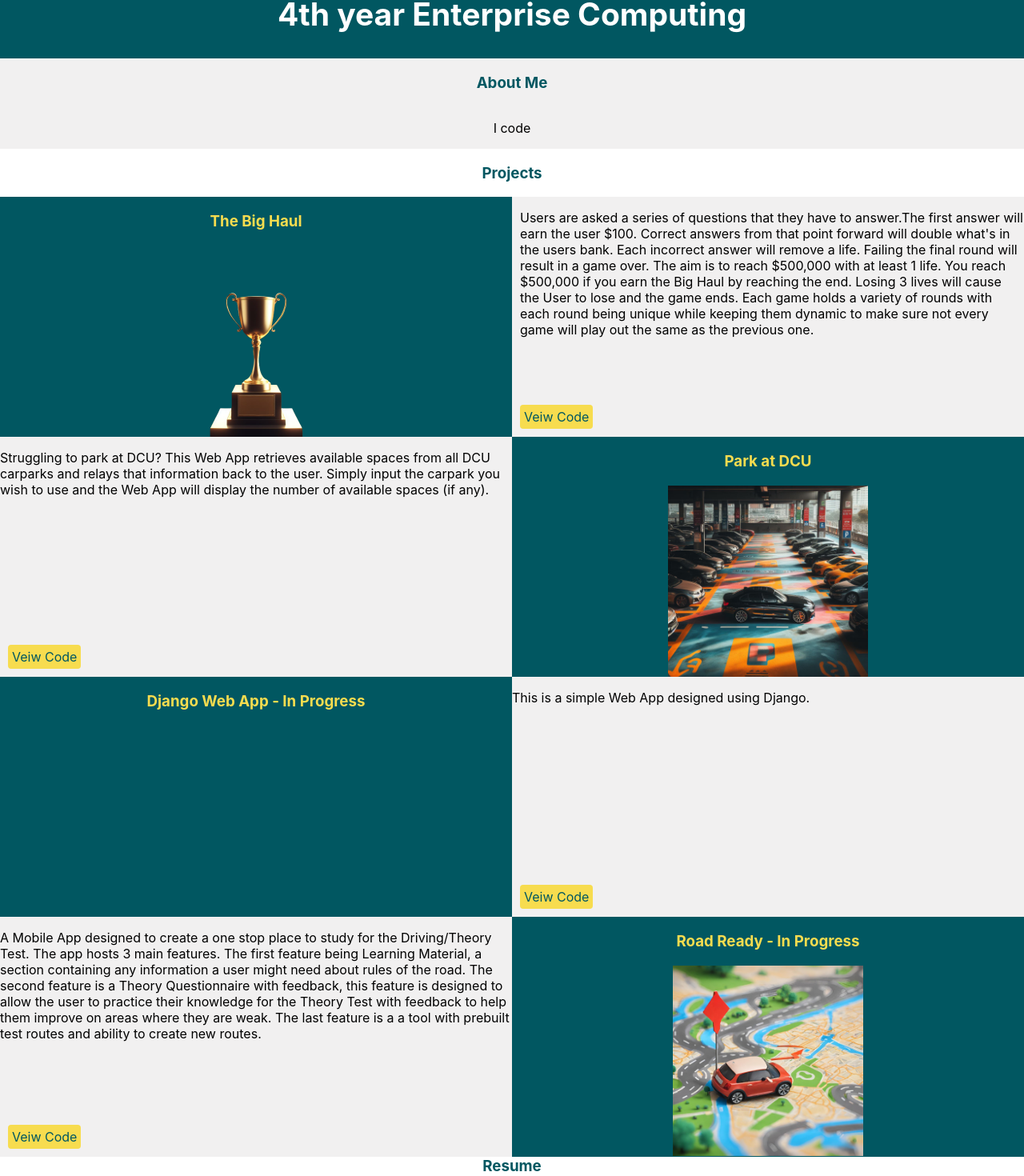
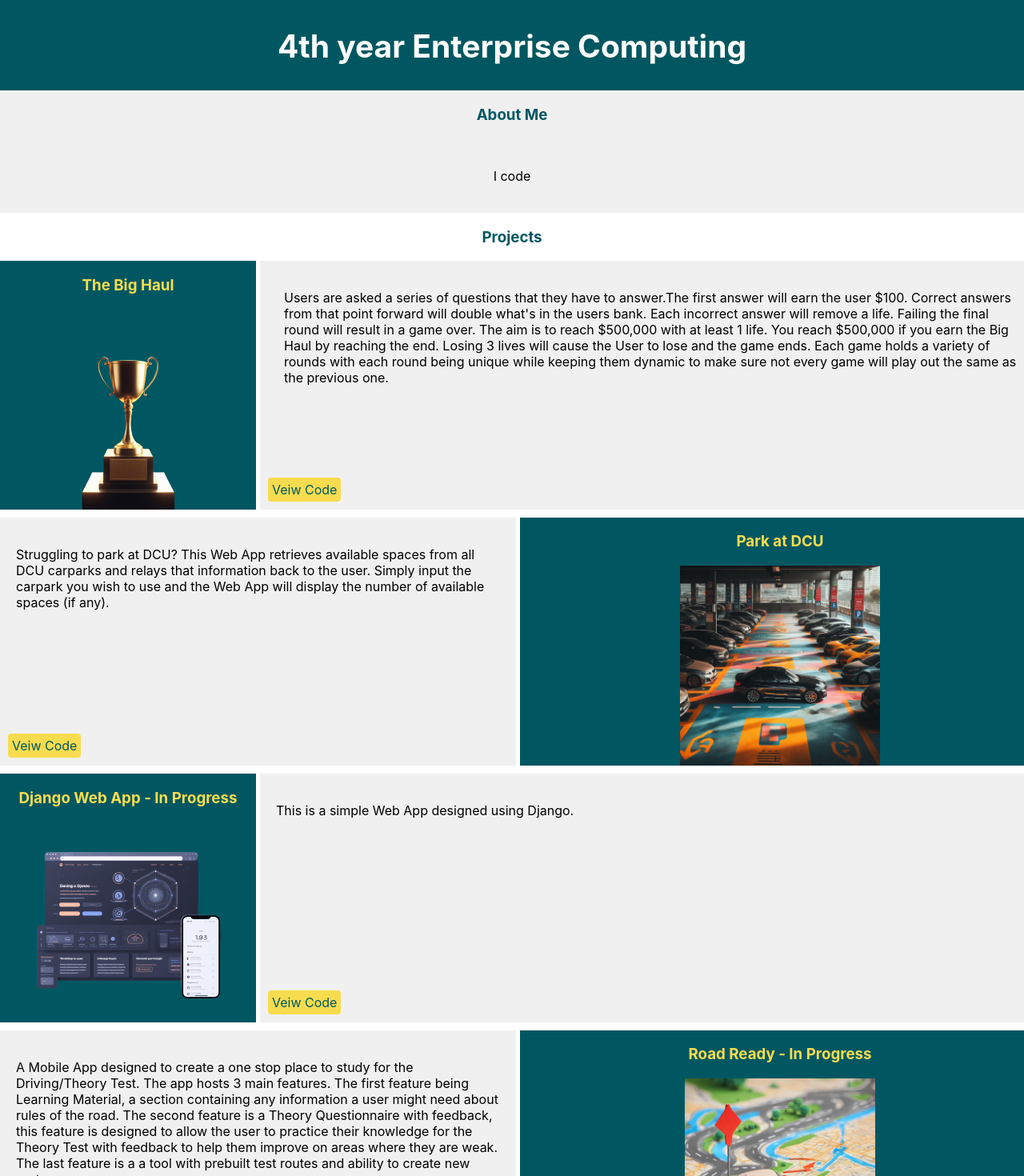
Before and after one commit to IamMatt117/Website, a React (Create React App) app in the folder my-webpage/: page / in a window 1280 px wide. Shown: the part 211-1681 px from the top of the page at 80% size. Built offline with nearby package versions, Linux system fonts and the light colour scheme.

Commit message:
grid styling

```diff
--- a/my-webpage/src/App.css
+++ b/my-webpage/src/App.css
@@ -106,3 +106,70 @@
 .cv {
   border: solid 1px;
 }
+
+.container {
+  display: grid;
+  grid-gap: 5px;
+  grid-template-columns: 25% 25% 25% 25%;
+  grid-template-rows: auto;
+}
+
+.item-a {
+  grid-column-start: 1;
+  grid-column-end: 2;
+  grid-row-start: 1;
+  grid-row-end: 1;
+}
+
+.item-a-p {
+  grid-column-start: 2;
+  grid-column-end: 6;
+  grid-row-start: 1;
+  grid-row-end: 1;
+}
+
+.item-b {
+  grid-column-start: 3;
+  grid-column-end: 6;
+  grid-row-start: 3;
+  grid-row-end: 3;
+}
+
+.item-b-p {
+  grid-column-start: 1;
+  grid-column-end: 3;
+  grid-row-start: 3;
+  grid-row-end: 3;
+}
+
+.item-c {
+  grid-column-start: 1;
+  grid-column-end: 2;
+  grid-row-start: 5;
+  grid-row-end: 5;
+}
+
+.item-c-p {
+  grid-column-start: 2;
+  grid-column-end: 6;
+  grid-row-start: 5;
+  grid-row-end: 5;
+}
+
+.item-d {
+  grid-column-start: 3;
+  grid-column-end: 6;
+  grid-row-start: 7;
+  grid-row-end: 7;
+}
+
+.item-d-p {
+  grid-column-start: 1;
+  grid-column-end: 3;
+  grid-row-start: 7;
+  grid-row-end: 7;
+}
+
+html body {
+  overflow-x: hidden;
+}
--- a/my-webpage/src/App.js
+++ b/my-webpage/src/App.js
@@ -10,6 +10,7 @@ import resume from './images/Resume-cropped.svg'
 import haul from './images/BigHaul.png'
 import park from './images/park.jpg'
 import road from './images/car.png'
+import django from './images/Django.png'
 
 
 function App() {
@@ -41,36 +42,39 @@ function App() {
         </div>
           <h3 id='Projects' style={{textAlign: 'center', color: '#015761'}}>Projects</h3>
           <div>
-          <div className='column-left' style={{background: '#015761', color: '#F7DC4F'}}>
+          <div className="container">
+          <div className='item-a' style={{background: '#015761', color: '#F7DC4F'}}>
             <h3>The Big Haul</h3>
             <img style={{width: '250px', margin: 'auto', padding: 'auto', display: 'block'}} src={haul}></img>
           </div>
-          <div className='column-right' style={{background: '#F1F0F0', position: 'relative'}}>
+          <div className='item-a-p' style={{background: '#F1F0F0', position: 'relative'}}>
             <p style={{marginLeft: '10px'}}>Users are asked a series of questions that they have to answer.The first answer will earn the user $100. Correct answers from that point forward will double what's in the users bank. Each incorrect answer will remove a life. Failing the final round will result in a game over. The aim is to reach $500,000 with at least 1 life. You reach $500,000 if you earn the Big Haul by reaching the end. Losing 3 lives will cause the User to lose and the game ends. Each game holds a variety of rounds with each round being unique while keeping them dynamic to make sure not every game will play out the same as the previous one.</p>
             <a className='code-button' href="https://gitlab.com/group7-big-haul/The_Big_Haul" style={{marginLeft: '10px', padding: '5px', bottom: '10px', position: 'absolute'}}>Veiw Code</a>
             </div>
-          <div className='column-right' style={{background: '#015761', color: '#F7DC4F'}}>
+          <div className='item-b' style={{background: '#015761', color: '#F7DC4F'}}>
             <h3>Park at DCU</h3>
             <img src={park} style={{width: '250px', margin: 'auto', padding: 'auto', display: 'block'}}></img>
             </div>
-            <div className='column-left' style={{background: '#F1F0F0', position: 'relative'}}>
+            <div className='item-b-p' style={{background: '#F1F0F0', position: 'relative'}}>
             <p>Struggling to park at DCU? This Web App retrieves available spaces from all DCU carparks and relays that information back to the user. Simply input the carpark you wish to use and the Web App will display the number of available spaces (if any).</p>
             <a className='code-button' href="https://gitlab.computing.dcu.ie/mahonm28/2023-ca377-mahonm28-parkatdcu" style={{marginLeft: '10px', padding: '5px', bottom: '10px', position: 'absolute'}}>Veiw Code</a>
           </div>
-          <div className='column-left' style={{background: '#015761', color: '#F7DC4F'}}>
+          <div className='item-c' style={{background: '#015761', color: '#F7DC4F'}}>
             <h3>Django Web App - In Progress</h3>
+            <img src={django}style={{width: '250px', margin: 'auto', padding: 'auto', display: 'block'}}></img>
             </div>
-            <div className='column-right' style={{background: '#F1F0F0', position: 'relative'}}>
+            <div className='item-c-p' style={{background: '#F1F0F0', position: 'relative'}}>
             <p>This is a simple Web App designed using Django.</p>
             <a className='code-button' href="https://gitlab.computing.dcu.ie/rawata2/2024-ca4094-rawata2-mahonm28" style={{marginLeft: '10px', padding: '5px', bottom: '10px', position: 'absolute'}}>Veiw Code</a>
           </div>
-          <div className='column-right' style={{background: '#015761', color: '#F7DC4F'}}>
+          <div className='item-d' style={{background: '#015761', color: '#F7DC4F'}}>
             <h3>Road Ready - In Progress</h3>
             <img src={road} style={{height: '238px', margin: 'auto', padding: 'auto', display: 'block'}}></img>
             </div>
-            <div className='column-left' style={{background: '#F1F0F0', position: 'relative'}}>
+            <div className='item-d-p' style={{background: '#F1F0F0', position: 'relative'}}>
             <p>A Mobile App designed to create a one stop place to study for the Driving/Theory Test. The app hosts 3 main features. The first feature being Learning Material, a section containing any information a user might need about rules of the road. The second feature is a Theory Questionnaire with feedback, this feature is designed to allow the user to practice their knowledge for the Theory Test with feedback to help them improve on areas where they are weak. The last feature is a a tool with prebuilt test routes and ability to create new routes.</p>
             <a className='code-button' href="https://gitlab.computing.dcu.ie/mahonm28/2024-ca472-mahonm28-rawata2" style={{marginLeft: '10px', padding: '5px', bottom: '10px', position: 'absolute'}}>Veiw Code</a>
+          </div>
           </div>
             <h3 style={{color: '#015761'}}>Resume</h3>
           <div id='Resume' style={{background: '#F1F0F0'}}>
--- a/my-webpage/src/index.css
+++ b/my-webpage/src/index.css
@@ -15,3 +15,8 @@ code {
 h3 {
   text-align: center;
 }
+
+p {
+  padding: 20px;
+
+}
```
Also changed, not shown: my-webpage/src/images/Django.png (added).
